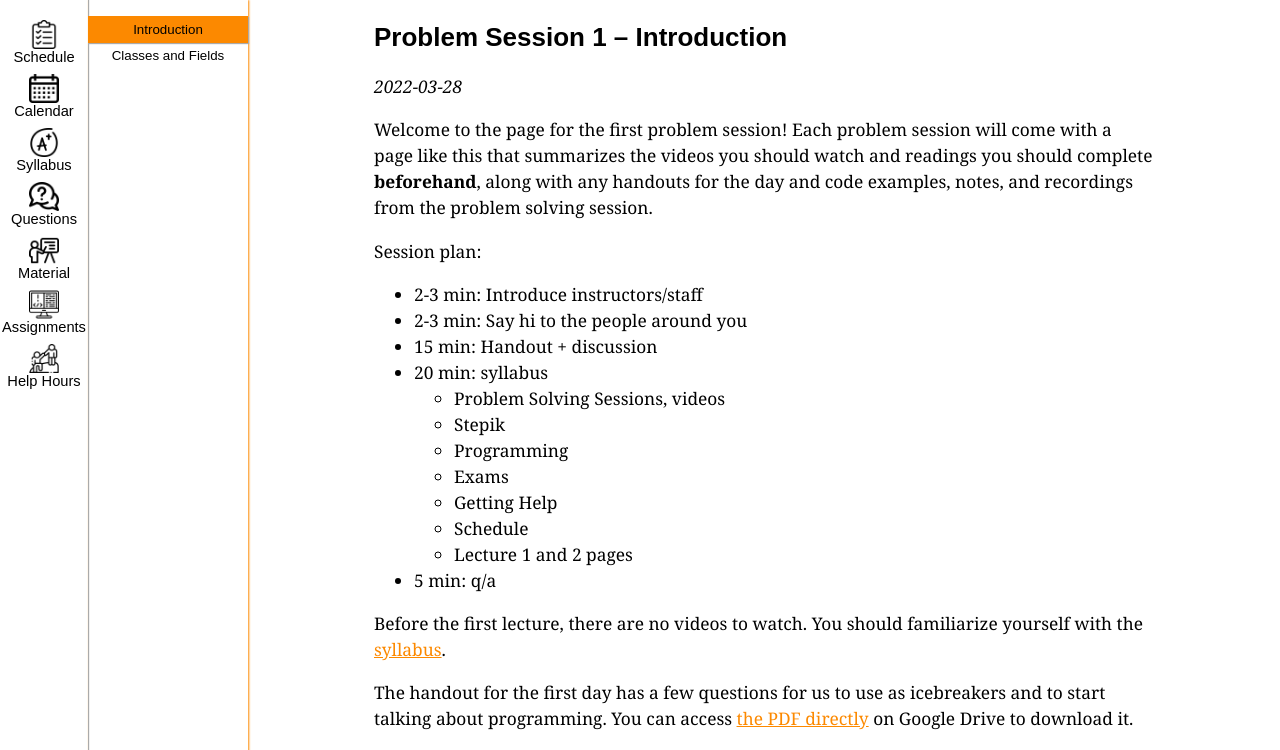
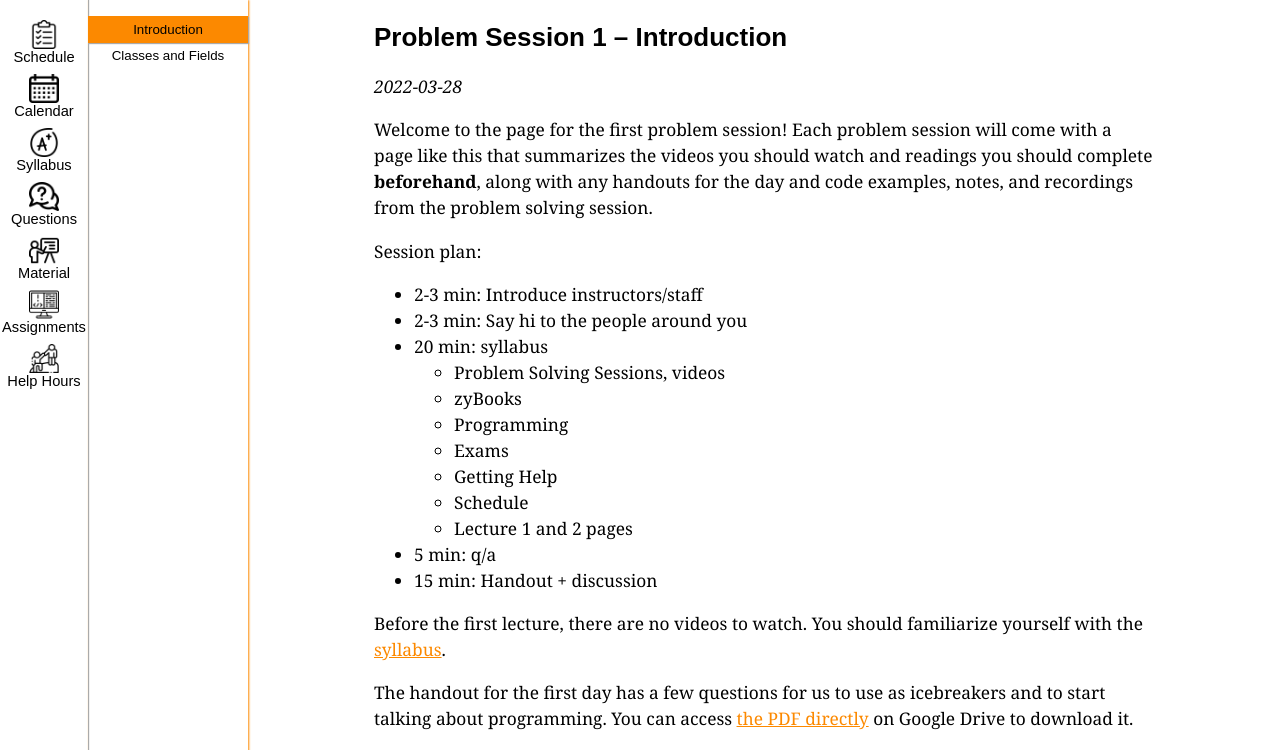
Before and after one commit to memelissa/ucsd-cse12-sp22.github.io, a Jekyll site: the page built from _lectures/lecture1.md, in a window 1280 px wide. Shown: the top 750 px of the page. Built offline with Jekyll 4.4.1, drawn with Linux system fonts in a browser that asks for light colours; part of the change alters nothing that is shown; grey boxes are pictures that could not be loaded.

Commit message:
Update lecture1.md

```diff
--- a/_lectures/lecture1.md
+++ b/_lectures/lecture1.md
@@ -4,7 +4,10 @@ index: 1
 name: Introduction
 released-on: "2022-03-28"
 videos:
-
+    - title: "Welcome"
+      url: https://drive.google.com/file/d/1OQW-Gji89qB8WPkicO2kgzQBzyUauC7F
+    - title: "Testing/Review"
+      url: https://drive.google.com/file/d/1ilj1cWlGSgQchzY0tAHP2kNp9AjSx_wR
 worksheets:
 
 ---
@@ -21,16 +24,16 @@ and code examples, notes, and recordings from the problem solving session.
 Session plan:
 - 2-3 min: Introduce instructors/staff
 - 2-3 min: Say hi to the people around you
-- 15 min: Handout + discussion
 - 20 min: syllabus
     - Problem Solving Sessions, videos
-    - Stepik
+    - zyBooks
     - Programming
     - Exams
     - Getting Help
     - Schedule
     - Lecture 1 and 2 pages
 - 5 min: q/a
+- 15 min: Handout + discussion
 
 Before the first lecture, there are no videos to watch. You should familiarize
 yourself with the [syllabus](../syllabus.html).
```
